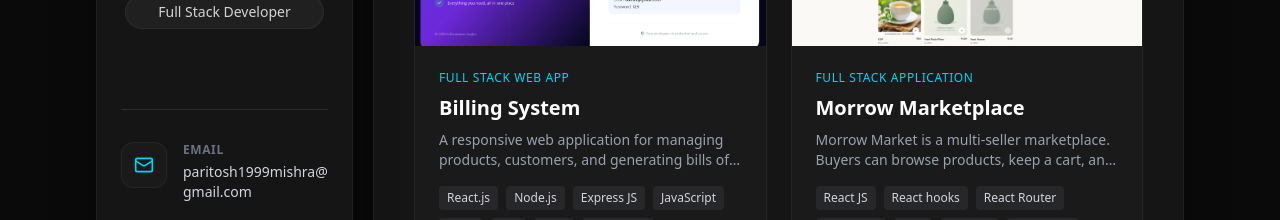
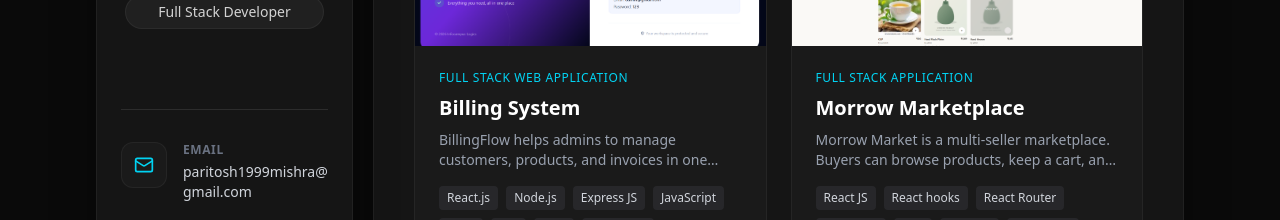
Before and after one commit to paritosh31mishra/my-portfolio, a React (Vite) app: page /portfolio in a window 1280 px wide. Shown: the part 372-592 px from the top of the page. Built offline with nearby package versions, Linux system fonts and the light colour scheme.

Commit message:
Fix category and enhance description for Billing System
Updated project category and description for Billing System.

```diff
--- a/src/components/sections/portfolio-section.tsx
+++ b/src/components/sections/portfolio-section.tsx
@@ -6,9 +6,9 @@ export const PortfolioSection = () => {
   const projects = [
     {
       title: "Billing System",
-      category: "Full Stack Web App",
+      category: "Full Stack web Application",
       description:
-        "A responsive web application for managing products, customers, and generating bills of product sales.",
+        "BillingFlow helps admins to manage customers, products, and invoices in one place. It tracks product stock and updates or removes products as bills are generated.",
       image: "/Billing_Flow.png",
       tech: ["React.js", "Node.js", "Express JS", "JavaScript", "Html", "Css", "Apis", "MongoDB"],
       url: "https://billing-project-1.onrender.com/",
```
